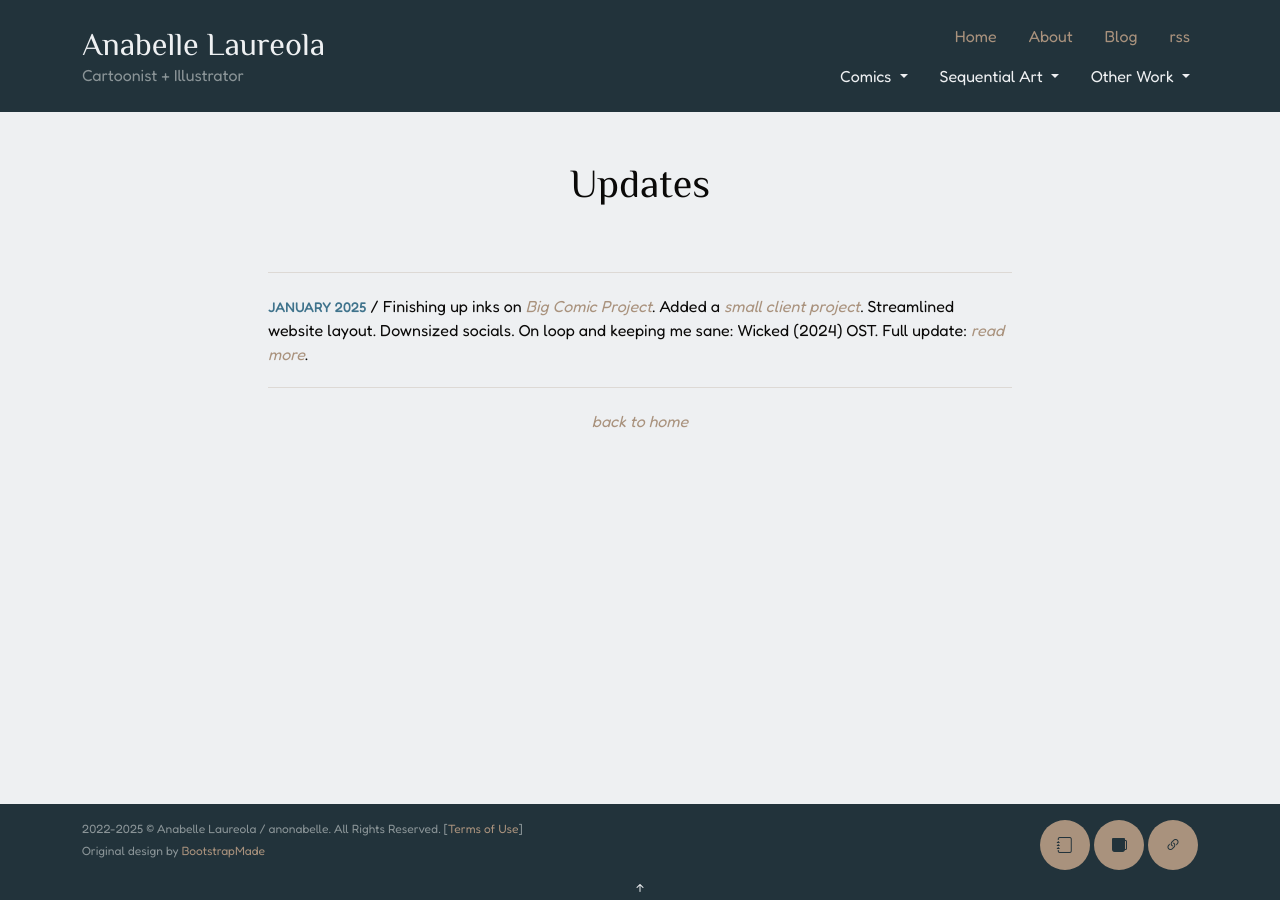
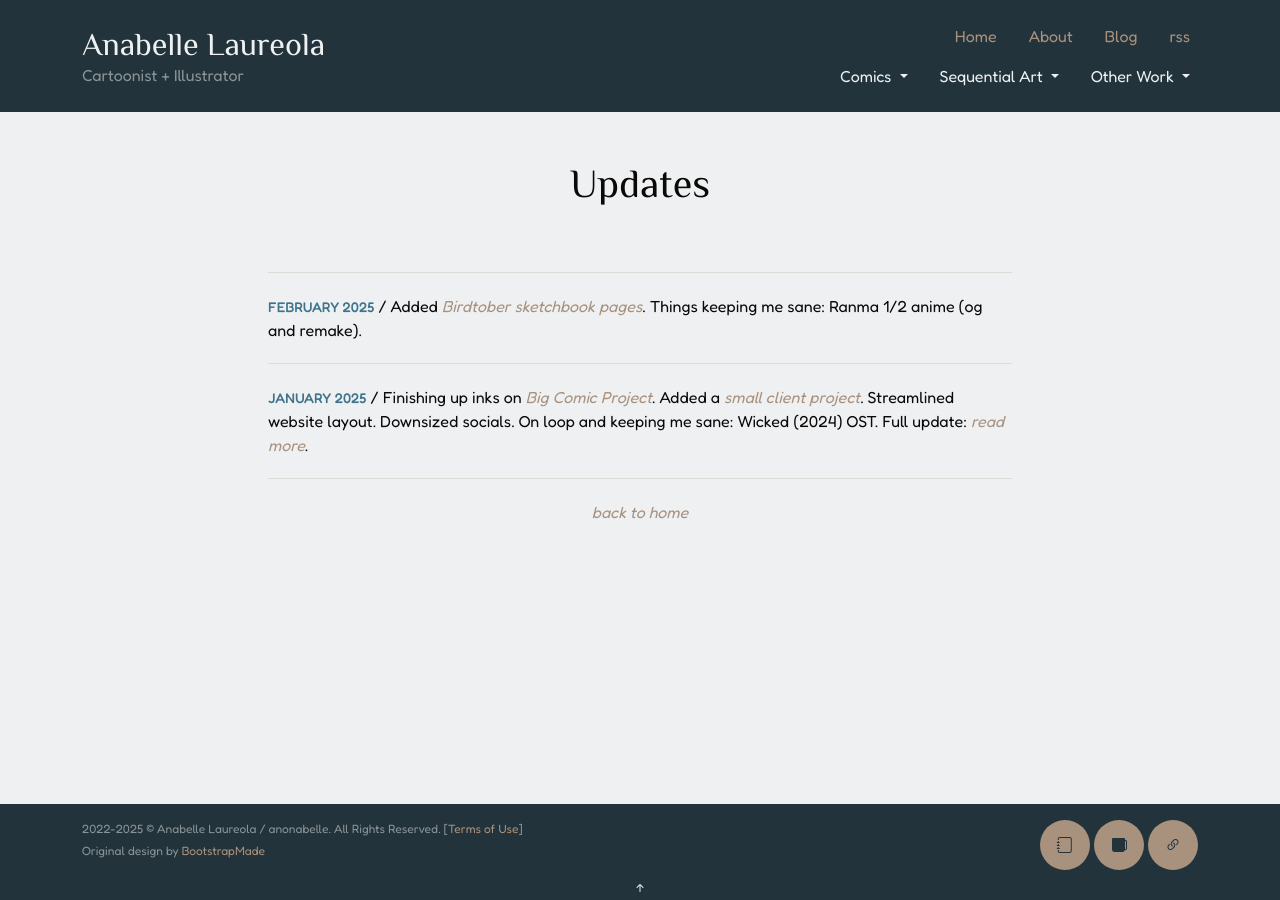
Before and after one commit to nabelore/nabelore.github.io, a Jekyll site: the page built from assets/html/updates.html, in a window 1280 px wide. Built offline with Jekyll 4.4.1, drawn with Linux system fonts in a browser that asks for light colours.

Commit message:
Feb 2025 update
New blog post. New update entry.

```diff
--- a/_data/updates-2025.yml
+++ b/_data/updates-2025.yml
@@ -1,5 +1,10 @@
 # site.data.updates-2025
 
+
+- name: February 2025
+  desc: >
+    Added <a href="/posts/birdtober">Birdtober sketchbook pages</a>. Things keeping me sane: Ranma 1/2 anime (og and remake).
+  readmoreurl:
 
 - name: January 2025
   desc: >
```
Also changed, not shown: _posts/2022-06-20-binondo-sketchwalk-2022.md (+1 -1 lines), _posts/2025-03-01-birdtober.md (added, +33 -0 lines), assets/proj/skbk/birdtober2024/birdtober_1-2.jpg (added), assets/proj/skbk/birdtober2024/birdtober_3-4.jpg (added), 2 other files.
